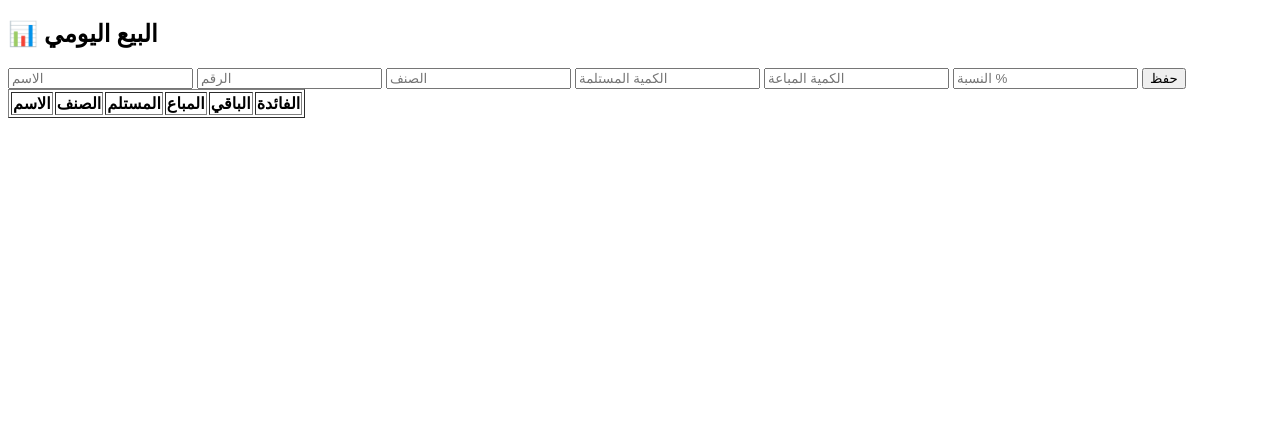
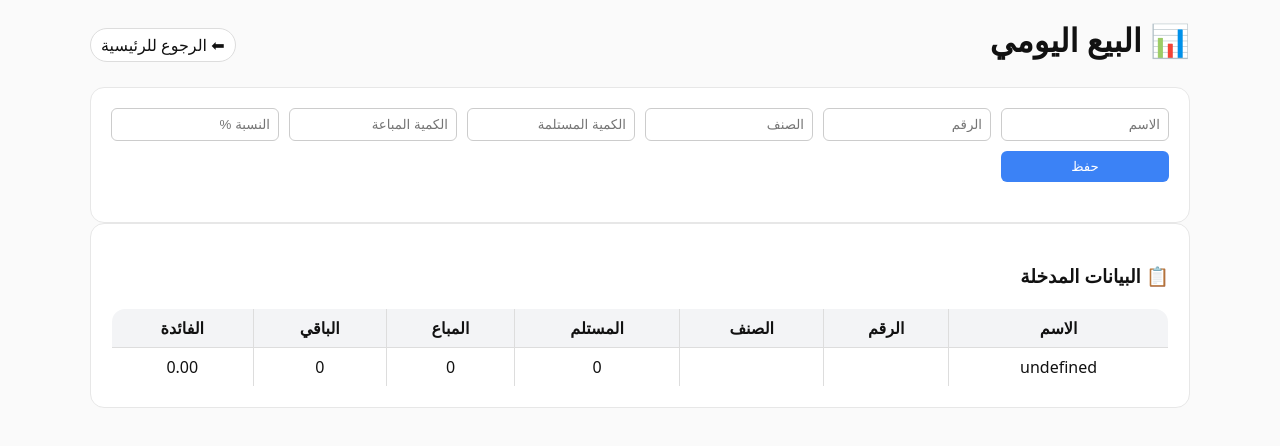
Before and after one commit to mulawah-school/account, a website: page daily-sales.html in a window 1280 px wide. Both pictures are taken after a click on the button "حفظ". Drawn offline with Linux system fonts and the light colour scheme; no server answers.

Commit message:
Add files via upload

```diff
--- a/daily-sales.html
+++ b/daily-sales.html
@@ -1,38 +1,115 @@
-<!DOCTYPE html>
-<html lang="ar">
+<!doctype html>
+<html lang="ar" dir="rtl">
+
 <head>
-<meta charset="UTF-8">
+<meta charset="utf-8"/>
+<meta name="viewport" content="width=device-width,initial-scale=1"/>
+
+<link rel="stylesheet" href="style.css"/>
+
 <title>البيع اليومي</title>
+
+<style>
+
+.formgrid{
+display:grid;
+grid-template-columns:repeat(auto-fit,minmax(160px,1fr));
+gap:10px;
+margin-bottom:20px;
+}
+
+input{
+padding:8px;
+border:1px solid #ccc;
+border-radius:6px;
+}
+
+button{
+padding:8px 14px;
+border:none;
+border-radius:6px;
+background:#3b82f6;
+color:white;
+cursor:pointer;
+}
+
+button:hover{
+background:#2563eb;
+}
+
+table{
+width:100%;
+border-collapse:collapse;
+margin-top:20px;
+}
+
+th,td{
+border:1px solid #ddd;
+padding:8px;
+text-align:center;
+}
+
+th{
+background:#f3f4f6;
+}
+
+.card{
+padding:20px;
+}
+
+</style>
+
 </head>
 
 <body>
 
-<h2>📊 البيع اليومي</h2>
+<div class="container">
 
-<form id="form">
+<div class="top">
 
-<input placeholder="الاسم" id="name">
+<h1>📊 البيع اليومي</h1>
 
-<input placeholder="الرقم" id="phone">
+<a class="badge" href="index.html">⬅ الرجوع للرئيسية</a>
 
-<input placeholder="الصنف" id="product">
+</div>
 
-<input placeholder="الكمية المستلمة" id="received">
+<div class="card">
 
-<input placeholder="الكمية المباعة" id="sold">
+<!-- نموذج الإدخال -->
 
-<input placeholder="النسبة %" id="percent">
+<div class="formgrid">
 
-<button type="submit">حفظ</button>
+<input id="name" placeholder="الاسم">
 
-</form>
+<input id="phone" placeholder="الرقم">
 
-<table border="1">
+<input id="product" placeholder="الصنف">
+
+<input id="received" placeholder="الكمية المستلمة">
+
+<input id="sold" placeholder="الكمية المباعة">
+
+<input id="percent" placeholder="النسبة %">
+
+<button onclick="save()">حفظ</button>
+
+</div>
+
+</div>
+
+<!-- جدول البيانات -->
+
+<div class="card">
+
+<h3>📋 البيانات المدخلة</h3>
+
+<table>
 
 <thead>
 
 <tr>
 <th>الاسم</th>
+<th>الرقم</th>
 <th>الصنف</th>
 <th>المستلم</th>
 <th>المباع</th>
@@ -46,56 +123,66 @@
 
 </table>
 
+</div>
+
+</div>
+
 <script>
 
-const API="http://localhost:3000"
+let data = JSON.parse(localStorage.getItem("daily_sales") || "[]")
 
-document.getElementById("form").onsubmit=async e=>{
+function save(){
 
-e.preventDefault()
+const received = Number(document.getElementById("received").value)
+const sold = Number(document.getElementById("sold").value)
+const percent = Number(document.getElementById("percent").value)
 
-const data={
+const item = {
 
 name:name.value,
 phone:phone.value,
-product_name:product.value,
-qty_received:received.value,
-qty_sold:sold.value,
-percentage:percent.value
+product:product.value,
+received:received,
+sold:sold,
+remaining:received-sold,
+profit:sold*(percent/100)
 
 }
 
-await fetch(API+"/api/daily-sales",{
+data.push(item)
 
-method:"POST",
-headers:{'Content-Type':'application/json'},
-body:JSON.stringify(data)
-
-})
+localStorage.setItem("daily_sales",JSON.stringify(data))
 
 load()
 
 }
 
-async function load(){
-
-const r=await fetch(API+"/api/daily-sales")
-
-const data=await r.json()
+function load(){
 
 table.innerHTML=""
 
 data.forEach(d=>{
 
 table.innerHTML+=`
+
 <tr>
+
 <td>${d.name}</td>
-<td>${d.product_name}</td>
-<td>${d.qty_received}</td>
-<td>${d.qty_sold}</td>
+
+<td>${d.phone}</td>
+
+<td>${d.product}</td>
+
+<td>${d.received}</td>
+
+<td>${d.sold}</td>
+
 <td>${d.remaining}</td>
-<td>${d.profit}</td>
+
+<td>${d.profit.toFixed(2)}</td>
+
 </tr>
+
 `
 
 })
```
